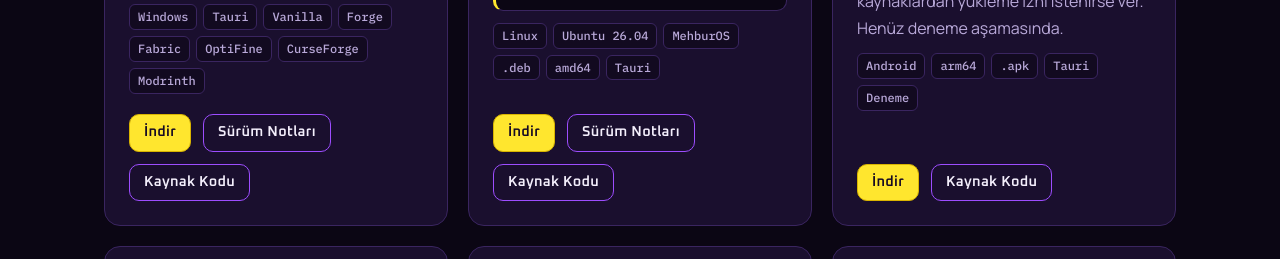
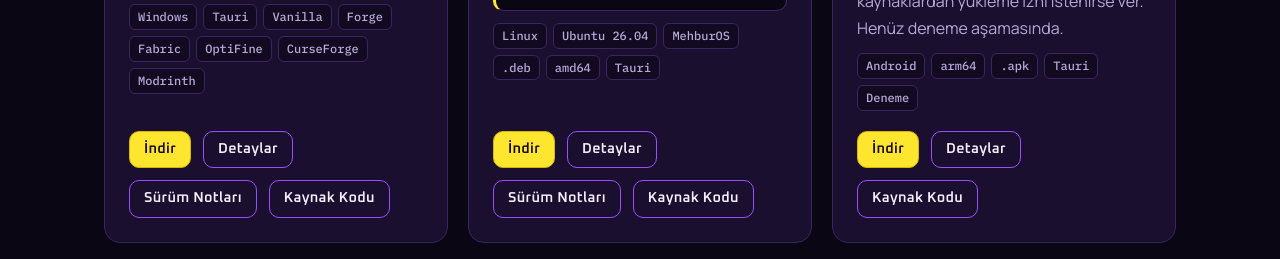
Before and after one commit to Mehbur07/mehbur07.github.io, a plain HTML site: page projelerim.html in a window 1280 px wide. Shown: the part 940-1199 px from the top of the page. Drawn offline with Linux system fonts and the light colour scheme.

Commit message:
feat: add a Details button to the MehburMC Launcher cards
The Windows, Linux and Android launcher cards now link to the launcher's
own site (mehburmc.github.io) for more information (TR + EN).

Co-Authored-By: Claude Opus 5.5 <noreply@anthropic.com>

```diff
--- a/assets/js/translations.js
+++ b/assets/js/translations.js
@@ -132,6 +132,7 @@ window.M07_TRANSLATIONS = {
     'projects.typeWeb': 'Web App',
     'projects.typeSite': 'Website',
     'projects.visit': 'Visit Site',
+    'projects.details': 'Details',
     'projects.w11.text': 'My browser-based virtual desktop project with the MehburOS theme. Details coming soon!',
     'projects.mty.text': 'A floating, neon-cyan AI companion inspired by Verity. It chats with you through Gemini, fights for you, mines, builds houses and, when angered, turns into an 18-block-tall demon. Pitch-black nights, a flashlight and things watching from the dark await you.',
     'projects.wipTitle': "What I'm Working On",
--- a/projelerim.html
+++ b/projelerim.html
@@ -73,6 +73,7 @@
               </ul>
               <div class="card__footer btn-row">
                 <a class="btn btn--primary btn--sm" href="https://github.com/Mehbur07/mehbur07.github.io/releases/download/mehburmc-launcher-v0.32.0/MehburMCLauncher.exe" data-i18n="projects.download">İndir</a>
+                <a class="btn btn--ghost btn--sm" href="https://mehburmc.github.io/" target="_blank" rel="noopener" data-i18n="projects.details">Detaylar</a>
                 <a class="btn btn--ghost btn--sm" href="https://github.com/Mehbur07/mehbur07.github.io/releases/tag/mehburmc-launcher-v0.32.0" target="_blank" rel="noopener" data-i18n="projects.releaseNotes">Sürüm Notları</a>
                 <a class="btn btn--ghost btn--sm" href="https://github.com/Mehbur07/MehburMC-Launcher" target="_blank" rel="noopener" data-i18n="projects.source">Kaynak Kodu</a>
               </div>
@@ -96,6 +97,7 @@
               </ul>
               <div class="card__footer btn-row">
                 <a class="btn btn--primary btn--sm" href="https://github.com/Mehbur07/mehbur07.github.io/releases/download/mehburmc-launcher-v0.32.0/MehburMC-Launcher_0.32.0_amd64.deb" data-i18n="projects.download">İndir</a>
+                <a class="btn btn--ghost btn--sm" href="https://mehburmc.github.io/" target="_blank" rel="noopener" data-i18n="projects.details">Detaylar</a>
                 <a class="btn btn--ghost btn--sm" href="https://github.com/Mehbur07/mehbur07.github.io/releases/tag/mehburmc-launcher-v0.32.0" target="_blank" rel="noopener" data-i18n="projects.releaseNotes">Sürüm Notları</a>
                 <a class="btn btn--ghost btn--sm" href="https://github.com/Mehbur07/MehburMC-Launcher" target="_blank" rel="noopener" data-i18n="projects.source">Kaynak Kodu</a>
               </div>
@@ -118,6 +120,7 @@
               </ul>
               <div class="card__footer btn-row">
                 <a class="btn btn--primary btn--sm" href="https://github.com/Mehbur07/mehbur07.github.io/releases/download/mehburmc-launcher-v0.32.0/MehburMC-0.32.0-arm64.apk" data-i18n="projects.download">İndir</a>
+                <a class="btn btn--ghost btn--sm" href="https://mehburmc.github.io/" target="_blank" rel="noopener" data-i18n="projects.details">Detaylar</a>
                 <a class="btn btn--ghost btn--sm" href="https://github.com/Mehbur07/MehburMC-Launcher" target="_blank" rel="noopener" data-i18n="projects.source">Kaynak Kodu</a>
               </div>
             </article>
```
Also changed, not shown: 1 other file.
